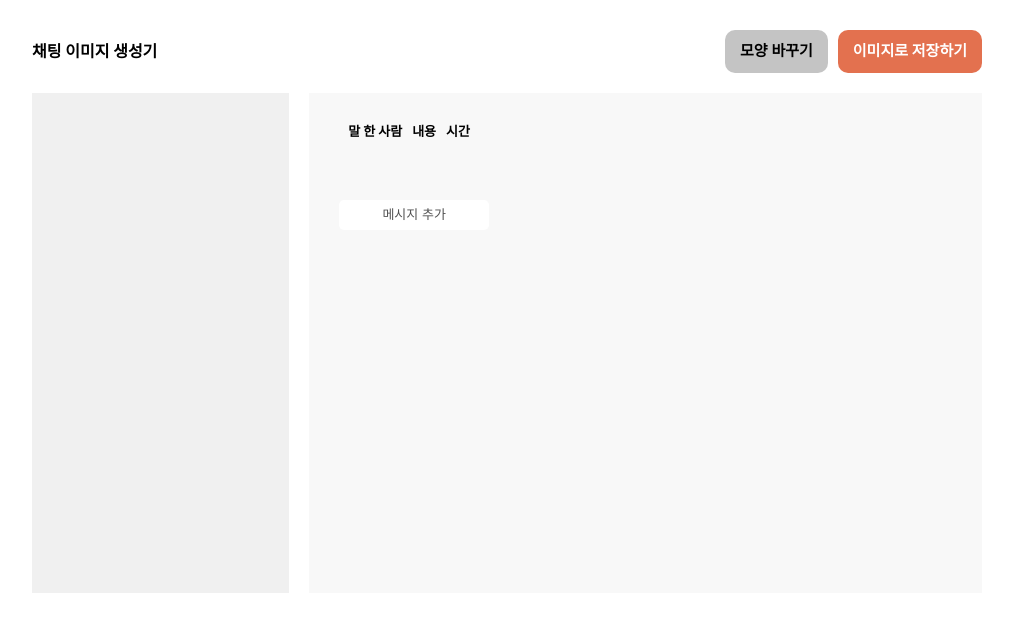
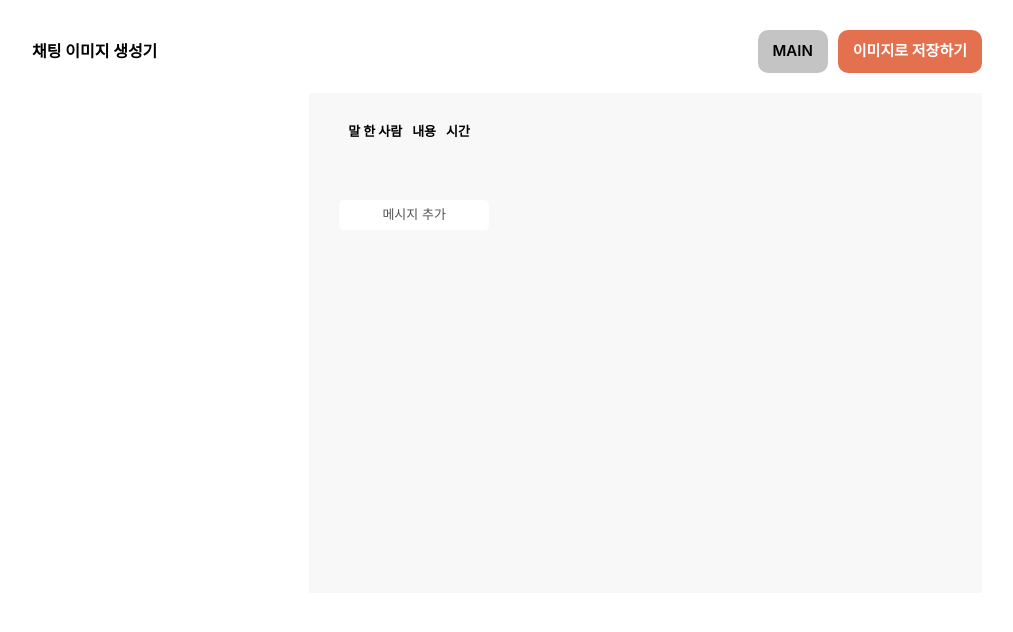
Before and after one commit to ToyMakers/chat-image-generator, a React (Create React App) app: page / in a window 1280 px wide. Shown: the top 632 px of the page, without its empty margins (18-1031 px from the left). Built offline with nearby package versions, Linux system fonts and the light colour scheme.

Commit message:
✨ feat: 배경 스타일 변경 기능 추가

```diff
--- a/package.json
+++ b/package.json
@@ -7,6 +7,7 @@
     "@testing-library/react": "^13.4.0",
     "@testing-library/user-event": "^13.5.0",
     "react": "^18.3.1",
+    "react-color": "^2.19.3",
     "react-dom": "^18.3.1",
     "react-scripts": "5.0.1",
     "web-vitals": "^2.1.4",
--- a/src/App.js
+++ b/src/App.js
@@ -1,14 +1,30 @@
 import "./App.css";
 import ChattingContainer from "./components/ChattingContainer";
 import ParticipantsContainer from "./components/ParticipantsContainer";
+import { useChatBackgroundStore } from "./store/chatBackgroundStore.js";
+import BackgroundColorProperty from "./components/BackgroundColorProperty.jsx";
+import { useState } from "react";
 function App() {
+  const [isMain, setIsMain] = useState(false);
+  const { setChatBackgroundContainer } = useChatBackgroundStore();
+
+  const handleShowParticipantsContainer = () => {
+    setIsMain(!isMain);
+    setChatBackgroundContainer(!isChangeBackgroundColor);
+  };
+  const isChangeBackgroundColor = useChatBackgroundStore(
+    (state) => state.isChangeBackgroundColor
+  );
   return (
     <div className="w-[1000px] flex flex-col pt-[30px] pl-[50px]">
       <div className="flex justify-between items-center mb-[20px]">
         <p className="font-bold ">채팅 이미지 생성기</p>
         <div className="flex gap-[10px]">
-          <button className="font-semibold text-[15px] bg-gray-200 rounded-[10px] px-[15px] py-[10px] hover:bg-gray-300">
-            모양 바꾸기
+          <button
+            onClick={handleShowParticipantsContainer}
+            className="font-semibold text-[15px] bg-gray-200 rounded-[10px] px-[15px] py-[10px] hover:bg-gray-300"
+          >
+            MAIN
           </button>
           <button className="font-semibold text-[15px] text-white bg-red-200 rounded-[10px] px-[15px] py-[10px]">
             이미지로 저장하기
@@ -17,7 +33,13 @@ function App() {
       </div>
       <div className="flex">
         <ChattingContainer />
-        <ParticipantsContainer />
+        {isChangeBackgroundColor ? (
+          <BackgroundColorProperty />
+        ) : isMain ? ( // isMain이 true일 경우 ParticipantsContainer 표시
+          <ParticipantsContainer />
+        ) : (
+          <ParticipantsContainer />
+        )}
       </div>
     </div>
   );
--- /dev/null
+++ b/src/components/BackgroundColorProperty.jsx
@@ -0,0 +1,64 @@
+import { useState } from "react";
+import { ChromePicker } from "react-color";
+import { useChatBackgroundStore } from "../store/chatBackgroundStore";
+
+function BackgroundColorProperty() {
+  const [isColorPicker, setIsColorPicker] = useState(false);
+  const [color, setColor] = useState("#000");
+  const { setBackgroundColor, setBackgroundPadding, setBackgroundMargin } =
+    useChatBackgroundStore();
+
+  const handleShowColorPicker = () => {
+    setIsColorPicker(!isColorPicker);
+  };
+
+  const handleChangeComplete = (color) => {
+    setColor(color.hex);
+    setBackgroundColor(color.hex);
+  };
+  return (
+    <>
+      <div className="w-[780px] h-[500px] bg-bg-100 ml-[20px] pt-[20px] pl-[30px] overflow-y-scroll overflow-x-hidden">
+        <h1 className="text-[15px] font-semibold mb-[20px]">배경</h1>
+        <form className="flex flex-col w-[300px] text-[13px]  ">
+          <label className="flex flex-col my-[10px]">
+            배경 색
+            <input
+              type="text"
+              value={color}
+              onClick={handleShowColorPicker}
+              className="mt-[5px] pl-[10px] rounded-[5px] h-[35px]  font-normal"
+            />
+            {isColorPicker ? (
+              <ChromePicker
+                className="mt-[5px]"
+                color={color}
+                onChangeComplete={handleChangeComplete}
+              />
+            ) : (
+              <></>
+            )}
+          </label>
+          <label className="flex flex-col my-[10px] ">
+            가장자리 여백
+            <input
+              type="number"
+              onChange={(e) => setBackgroundPadding(e.target.value)}
+              className="mt-[5px] pl-[10px] rounded-[5px] h-[35px] font-normal"
+            />
+          </label>
+          <label className="flex flex-col my-[10px]">
+            간격
+            <input
+              type="number"
+              onChange={(e) => setBackgroundMargin(e.target.value)}
+              className="mt-[5px] pl-[10px] rounded-[5px] h-[35px]  font-normal"
+            />
+          </label>
+        </form>
+      </div>
+    </>
+  );
+}
+
+export default BackgroundColorProperty;
--- a/src/components/Chat.jsx
+++ b/src/components/Chat.jsx
@@ -1,21 +1,29 @@
+import { useChatBackgroundStore } from "../store/chatBackgroundStore.js";
 import { useStore } from "../store/chatStore.js";
 import { useProfileStore } from "../store/profileStore.js";
 
 function Chat() {
   const { chatList } = useStore();
+  const {
+    width,
+    height,
+    backgroundColor,
+    borderThickness,
+    borderColor,
+    borderStyle,
+    borderRadius,
+  } = useProfileStore();
 
-  const width = useProfileStore((state) => state.width);
-  const height = useProfileStore((state) => state.height);
-  const backgroundColor = useProfileStore((state) => state.backgroundColor);
-  const borderThickness = useProfileStore((state) => state.borderThickness);
-  const borderColor = useProfileStore((state) => state.borderColor);
-  const borderStyle = useProfileStore((state) => state.borderStyle);
-  const borderRadius = useProfileStore((state) => state.borderRadius);
+  const { backgroundMargin } = useChatBackgroundStore();
 
   return (
     <>
       {chatList.map((chat) => (
-        <div className="flex" key={chat.chatId}>
+        <div
+          className="flex"
+          style={{ marginTop: `${backgroundMargin}px` }}
+          key={chat.chatId}
+        >
           <div
             className="mr-[10px] mt-[5px]"
             style={{
--- a/src/components/ChattingContainer.jsx
+++ b/src/components/ChattingContainer.jsx
@@ -1,8 +1,25 @@
+import { useEffect } from "react";
+import { useChatBackgroundStore } from "../store/chatBackgroundStore";
 import Chat from "./Chat";
 
 function ChattingContainer() {
+  const { setChatBackgroundContainer, backgroundColor, backgroundPadding } =
+    useChatBackgroundStore();
+  const handleStyleBackgroundColor = () => {
+    setChatBackgroundContainer(true);
+  };
+  useEffect(() => {
+    console.log(backgroundColor);
+  }, [backgroundColor]);
   return (
-    <div className="w-[300px] h-[500px] bg-bg-200 pt-[50px] overflow-y-scroll overflow-x-hidden">
+    <div
+      onClick={handleStyleBackgroundColor}
+      style={{
+        backgroundColor: backgroundColor,
+        padding: `${backgroundPadding}px`,
+      }}
+      className="w-[300px] h-[500px] pt-[50px] overflow-y-scroll overflow-x-hidden hover:border-[2px]  hover:border-red-200"
+    >
       <Chat />
     </div>
   );
--- a/src/store/chatBackgroundStore.js
+++ b/src/store/chatBackgroundStore.js
@@ -1,15 +1,18 @@
 import { create } from "zustand";
 
-export const useStore = create((set) => ({
+export const useChatBackgroundStore = create((set) => ({
+  isChangeBackgroundColor: false,
   //채팅방 배경 스타일
   backgroundColor: "",
   backgroundPadding: "",
   backgroundMargin: "",
 
-  addChatBackground: (backgroundColor, backgroundPadding, backgroundMargin) =>
+  setChatBackgroundContainer: (isChangeBackgroundColor) =>
     set(() => ({
-      backgroundColor,
-      backgroundPadding,
-      backgroundMargin,
+      isChangeBackgroundColor,
     })),
+  setBackgroundColor: (backgroundColor) => set(() => ({ backgroundColor })),
+  setBackgroundPadding: (backgroundPadding) =>
+    set(() => ({ backgroundPadding })),
+  setBackgroundMargin: (backgroundMargin) => set(() => ({ backgroundMargin })),
 }));
```
Also changed, not shown: 1 other file (tests, documents, lock files or other folders).
